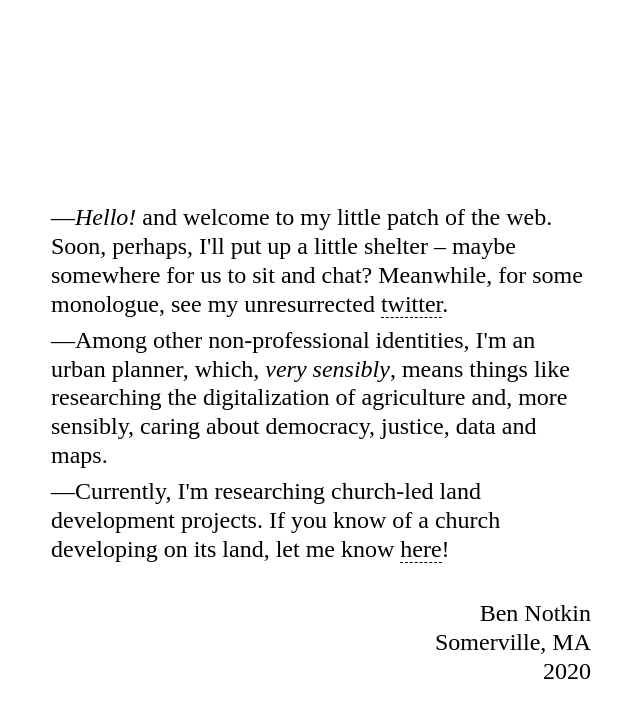
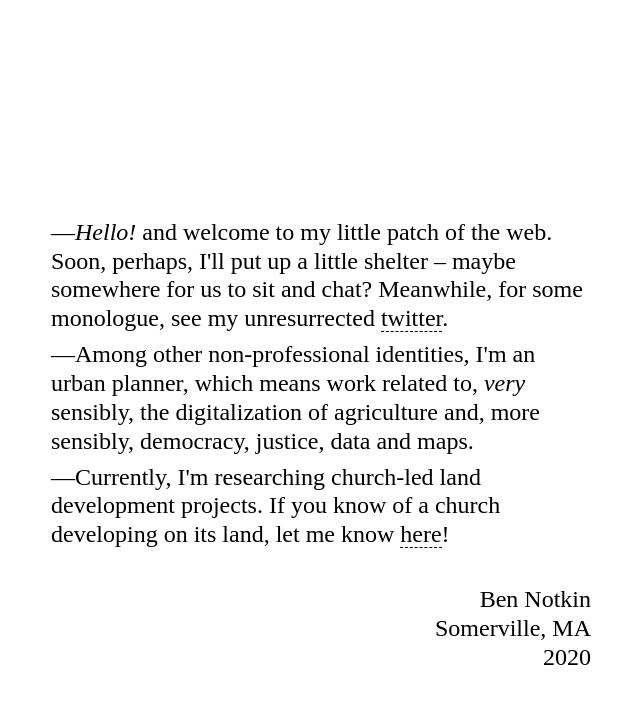
Before and after one commit to bennotkin/bennotkin.github.io, a Jekyll site: the page index.html, which Jekyll copies as it is, in a window 1280 px wide. Shown: the top 718 px of the page, without its empty margins (319-959 px from the left). Built offline with Jekyll 4.4.1, drawn with Linux system fonts in a browser that asks for light colours.

Commit message:
Update index.html

```diff
--- a/index.html
+++ b/index.html
@@ -6,7 +6,7 @@
     <div class="topbox"></div>
     <div class="midbox">
     <p>—<em>Hello!</em> and welcome to my little patch of the web. Soon, perhaps, I'll put up a little shelter – maybe somewhere for us to sit and chat? Meanwhile, for some monologue, see my unresurrected <a href="https://twitter.com/bnjmnbnjmn">twitter</a>.</p>
-    <p>—Among other non-professional identities, I'm an urban planner, which, <em>very sensibly</em>, means things like researching the digitalization of agriculture and, more sensibly, caring about democracy, justice, data and maps.</p>
+    <p>—Among other non-professional identities, I'm an urban planner, which means work related to, <em>very</em> sensibly, the digitalization of agriculture and, more sensibly, democracy, justice, data and maps.</p>
     <p>—Currently, I'm researching church-led land development projects. If you know of a church developing on its land, let me know <a href="">here</a>!</p>
     <div class="signature">
       <p>Ben Notkin</p>
```
